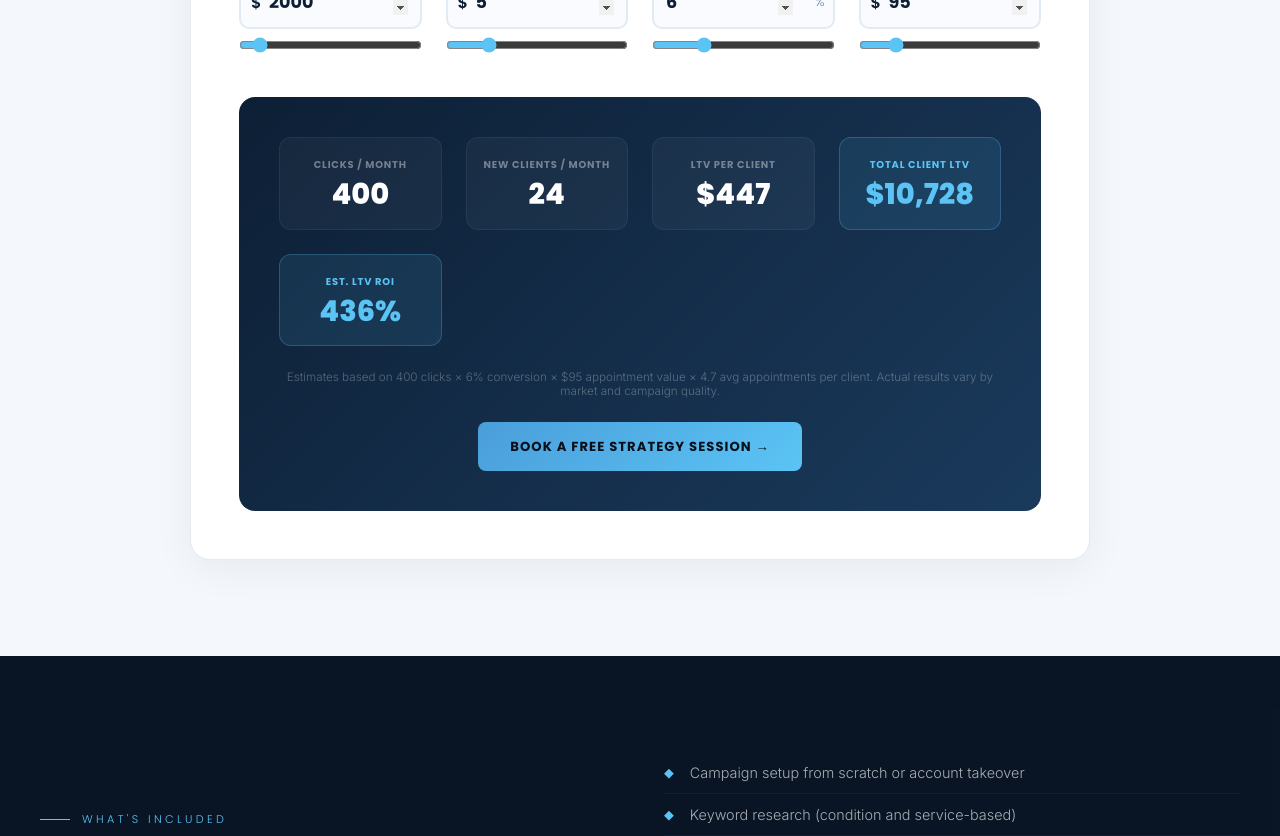
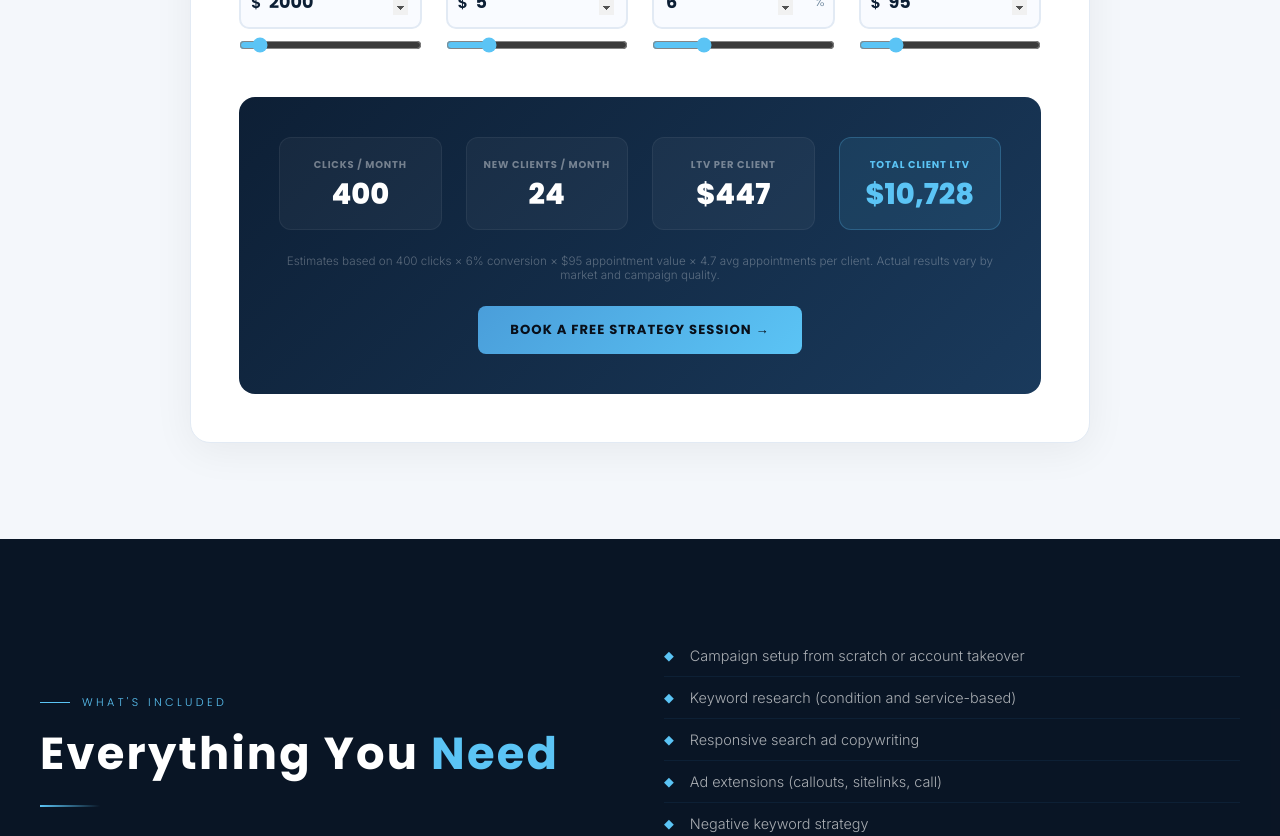
Before and after one commit to MoveXMedia/movexmedia, a Next.js app: page /google-ads in a window 1280 px wide. Shown: the part 1960-2796 px from the top of the page. Built offline with nearby package versions, Linux system fonts and the light colour scheme.

Commit message:
Google Ads calculator: remove LTV ROI card, 4 results on one line

```diff
--- a/pages/google-ads.js
+++ b/pages/google-ads.js
@@ -272,7 +272,6 @@ export default function GoogleAds() {
                   { label: 'New clients / month', value: newClients.toLocaleString(), highlight: false },
                   { label: 'LTV per client', value: `$${ltvPerClient.toLocaleString()}`, highlight: false },
                   { label: 'Total client LTV', value: `$${totalLtv.toLocaleString()}`, highlight: true },
-                  { label: 'Est. LTV ROI', value: `${roi}%`, highlight: true },
                 ].map(item => (
                   <div key={item.label} style={{ textAlign: 'center', background: item.highlight ? 'rgba(91,196,245,0.1)' : 'rgba(255,255,255,0.04)', border: `1px solid ${item.highlight ? 'rgba(91,196,245,0.25)' : 'rgba(255,255,255,0.06)'}`, borderRadius: '12px', padding: '1.25rem 0.75rem' }}>
                     <div style={{ fontFamily: 'Poppins, sans-serif', fontSize: '0.62rem', fontWeight: 700, letterSpacing: '0.08em', textTransform: 'uppercase', color: item.highlight ? '#5bc4f5' : 'rgba(255,255,255,0.4)', marginBottom: '0.5rem' }}>{item.label}</div>
```
